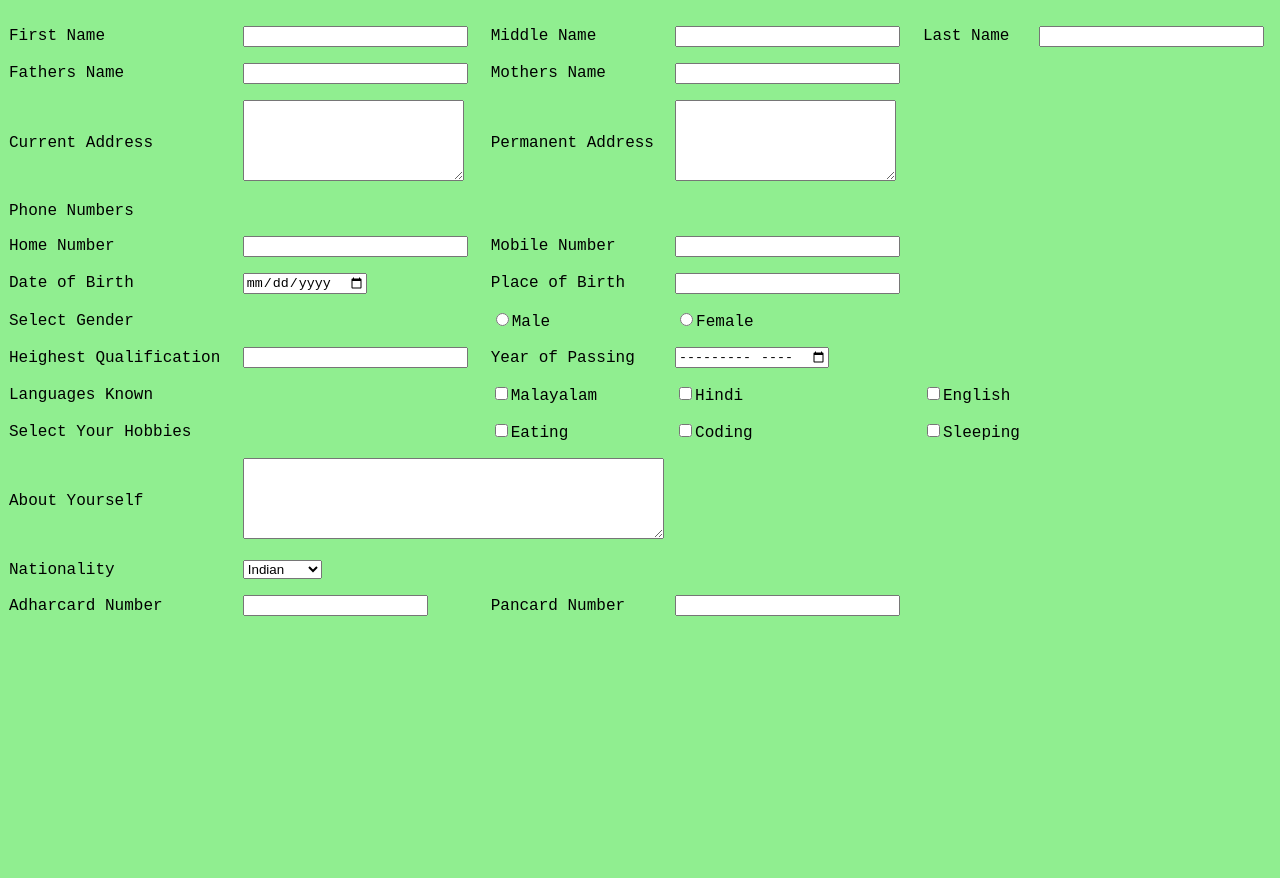
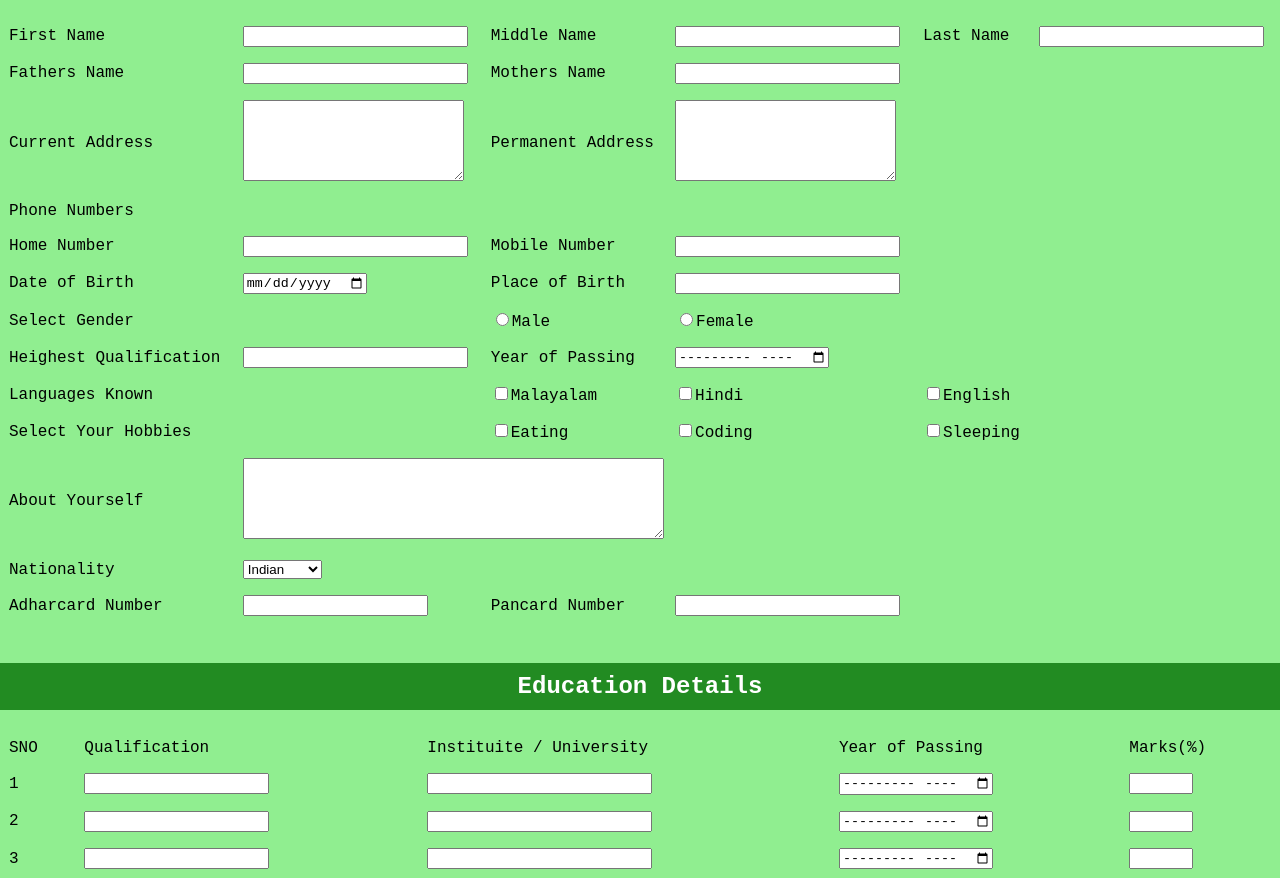
Before and after one commit to Nithyaparambhath/Online-job-Application-Form-HTML-Mini-Project, a plain HTML site: page index.html in a window 1280 px wide. Shown: the part 130-1008 px from the top of the page. Before the commit the page ends 800 px from the top, so only its background shows below. Drawn offline with Linux system fonts and the light colour scheme.

Commit message:
education details done

```diff
--- a/index.html
+++ b/index.html
@@ -117,6 +117,41 @@
 
         <br>
 
+        <!--Education Details-->
+        <div id="education-details">
+            <h2>Education Details</h2>
+            <table style="width: 100%;">
+                <tr>
+                    <td>SNO</td>
+                    <td>Qualification</td>
+                    <td>Instituite / University</td>
+                    <td>Year of Passing</td>
+                    <td>Marks(%)</td>
+                </tr>
+                <tr>
+                    <td>1</td>
+                    <td><input type="text" style="25"></td>
+                    <td><input type="text" size="25"></td>
+                    <td><input type="month" size="25"></td>
+                    <td><input type="number" min="0" max="100"></td>
+                </tr>
+                <tr>
+                    <td>2</td>
+                    <td><input type="text" style="25"></td>
+                    <td><input type="text" size="25"></td>
+                    <td><input type="month" size="25"></td>
+                    <td><input type="number" min="0" max="100"></td>
+                </tr>
+                <tr>
+                    <td>3</td>
+                    <td><input type="text" style="25"></td>
+                    <td><input type="text" size="25"></td>
+                    <td><input type="month" size="25"></td>
+                    <td><input type="number" min="0" max="100"></td>
+                </tr>
+            </table>
+
+        </div>
 
     </form>
 
```
